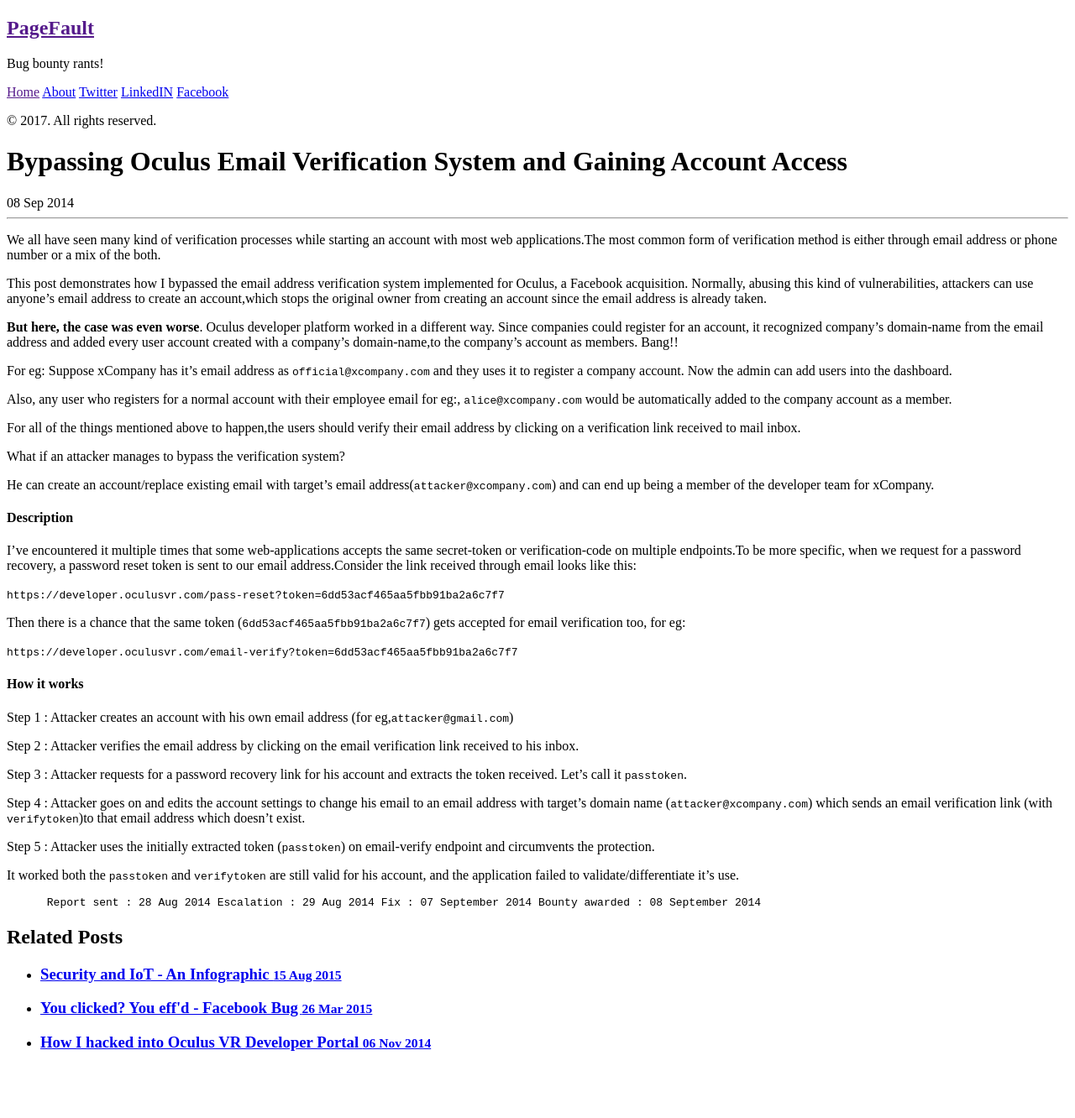
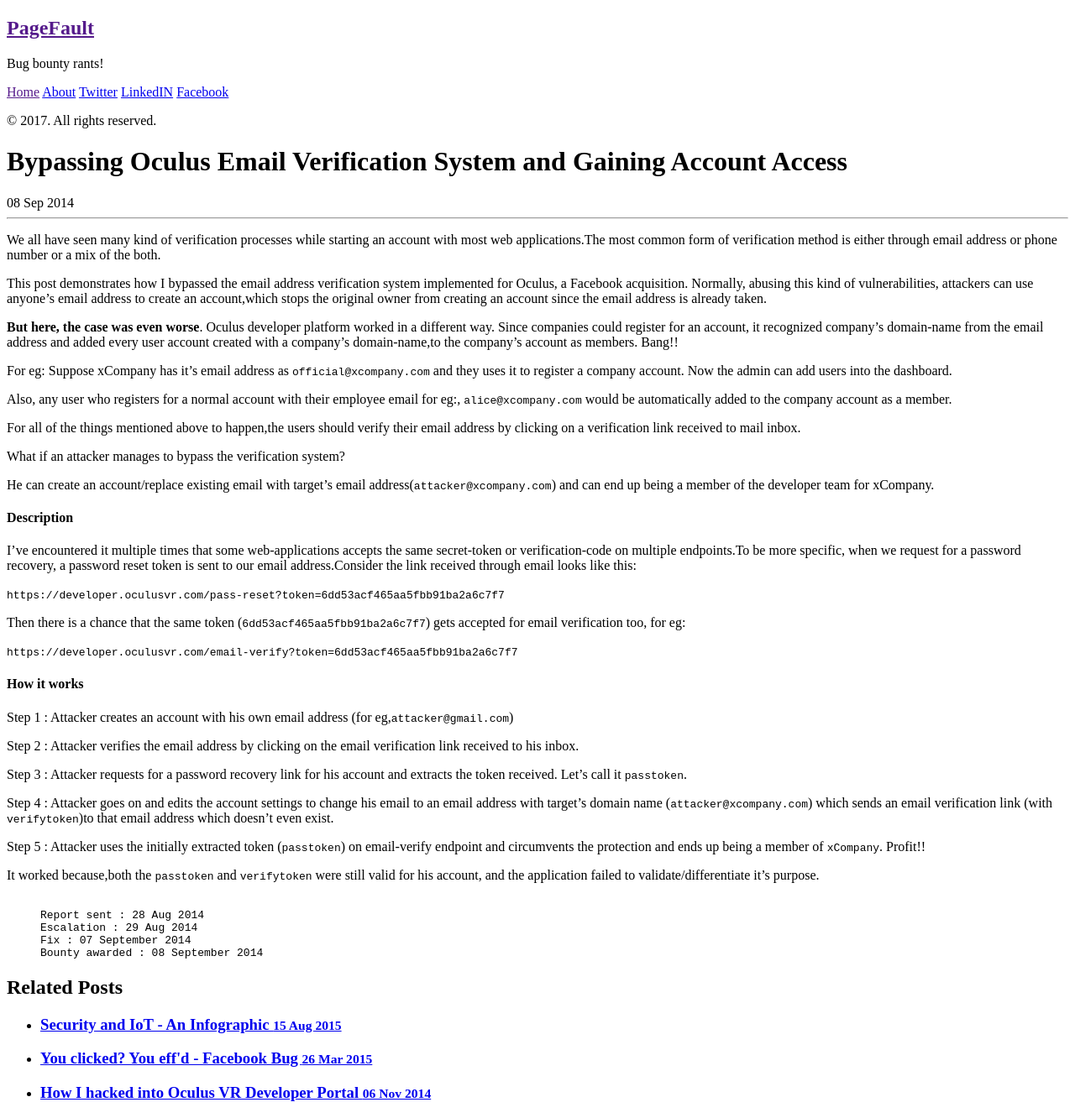
Before and after one commit to sahadnk72/sahadnk72.github.io, a Jekyll site: the page built from _posts/2014-09-08-bypass-email-oculus.md, in a window 1280 px wide. Shown: the whole page at 84% size. Built offline with Jekyll 4.4.1, drawn with Linux system fonts in a browser that asks for light colours; Markdown is read by kramdown in place of the engine named in the settings; before the commit the page ends 1272 px from its top, so only the background shows below that.

Commit message:
Update 2014-09-08-bypass-email-oculus.md

```diff
--- a/_posts/2014-09-08-bypass-email-oculus.md
+++ b/_posts/2014-09-08-bypass-email-oculus.md
@@ -44,12 +44,17 @@ Step 2 : Attacker verifies the email address by clicking on the email verificati
 
 Step 3 : Attacker requests for a password recovery link for his account and extracts the token received. Let's call it `passtoken`.
 
-Step 4 : Attacker goes on and edits the account settings to change his email to an email address with target's domain name (`attacker@xcompany.com`) which sends an email verification link (with `verifytoken`)to that email address which doesn't exist.
+Step 4 : Attacker goes on and edits the account settings to change his email to an email address with target's domain name (`attacker@xcompany.com`) which sends an email verification link (with `verifytoken`)to that email address which doesn't even exist.
 
-Step 5 : Attacker uses the initially extracted token (`passtoken`) on email-verify endpoint and circumvents the protection.
+Step 5 : Attacker uses the initially extracted token (`passtoken`) on email-verify endpoint and circumvents the protection and ends up being a member of `xCompany`. Profit!!
 
 
-It worked both the `passtoken` and `verifytoken` are still valid for his account, and the application failed to validate/differentiate it's use.
+It worked because,both the `passtoken` and `verifytoken` were still valid for his account, and the application failed to validate/differentiate it's purpose.
 
 
-{% highlight text %} Report sent : 28 Aug 2014 Escalation : 29 Aug 2014 Fix : 07 September 2014 Bounty awarded : 08 September 2014 {% endhighlight %}
+{% highlight text %}
+Report sent : 28 Aug 2014
+Escalation : 29 Aug 2014
+Fix : 07 September 2014
+Bounty awarded : 08 September 2014
+{% endhighlight %}
```
